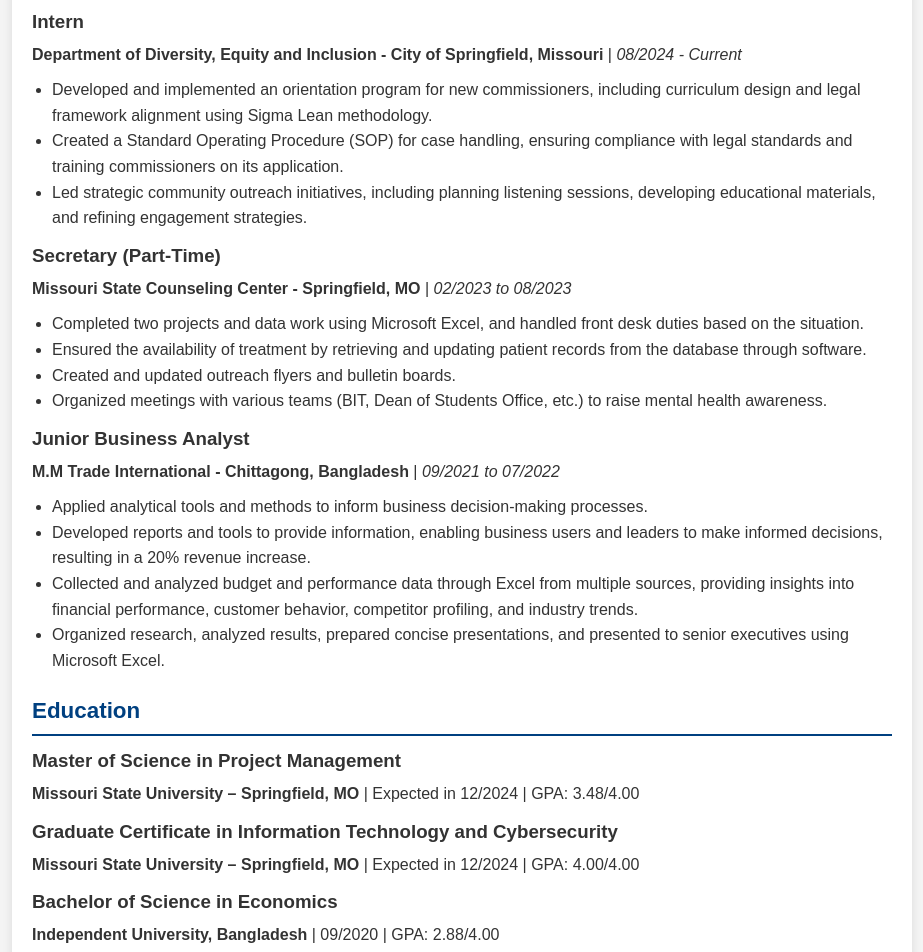
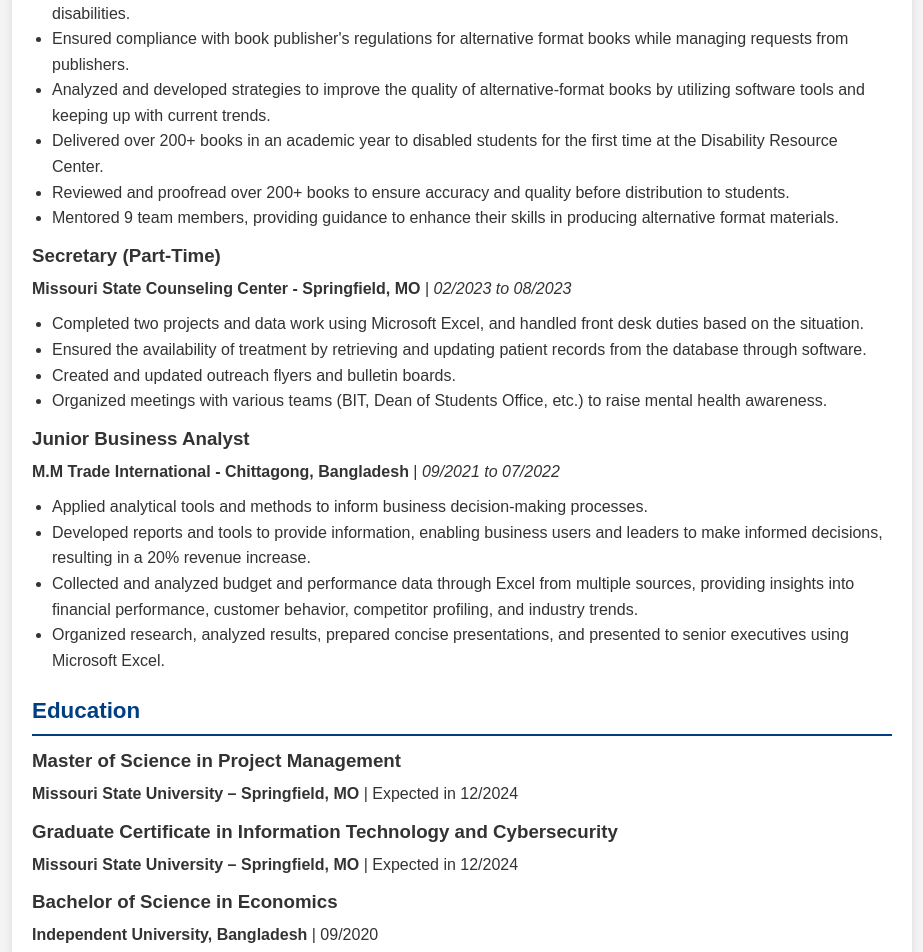
Before and after one commit to zmrashid/zmrashid, a plain HTML site: page index.html in a window 1280 px wide. Shown: the part 860-1812 px from the top of the page, without its empty margins (178-1101 px from the left). Drawn offline with Linux system fonts and the light colour scheme.

Commit message:
Update index.html

```diff
--- a/index.html
+++ b/index.html
@@ -45,6 +45,14 @@
         <section class="experience">
             <h2>Work History</h2>
 
+            <h3>Intern</h3>
+            <p><strong>Department of Diversity, Equity and Inclusion - City of Springfield, Missouri</strong> | <em>08/2024 - Current</em></p>
+            <ul>
+                <li>Developed and implemented an orientation program for new commissioners, including curriculum design and legal framework alignment using Sigma Lean methodology.</li>
+                <li>Created a Standard Operating Procedure (SOP) for case handling, ensuring compliance with legal standards and training commissioners on its application.</li>
+                <li>Led strategic community outreach initiatives, including planning listening sessions, developing educational materials, and refining engagement strategies.</li>
+            </ul>
+
             <h3>Graduate Assistant</h3>
             <p><strong>Legal Affairs & Compliance Department - Disability Resource Center / Access Technology Center, Missouri State University - Springfield, MO</strong> | <em>09/2023 to Current</em></p>
             <ul>
@@ -54,14 +62,6 @@
                 <li>Delivered over 200+ books in an academic year to disabled students for the first time at the Disability Resource Center.</li>
                 <li>Reviewed and proofread over 200+ books to ensure accuracy and quality before distribution to students.</li>
                 <li>Mentored 9 team members, providing guidance to enhance their skills in producing alternative format materials.</li>
-            </ul>
-
-            <h3>Intern</h3>
-            <p><strong>Department of Diversity, Equity and Inclusion - City of Springfield, Missouri</strong> | <em>08/2024 - Current</em></p>
-            <ul>
-                <li>Developed and implemented an orientation program for new commissioners, including curriculum design and legal framework alignment using Sigma Lean methodology.</li>
-                <li>Created a Standard Operating Procedure (SOP) for case handling, ensuring compliance with legal standards and training commissioners on its application.</li>
-                <li>Led strategic community outreach initiatives, including planning listening sessions, developing educational materials, and refining engagement strategies.</li>
             </ul>
 
             <h3>Secretary (Part-Time)</h3>
@@ -86,13 +86,13 @@
         <section class="education">
             <h2>Education</h2>
             <h3>Master of Science in Project Management</h3>
-            <p><strong>Missouri State University – Springfield, MO</strong> | Expected in 12/2024 | GPA: 3.48/4.00</p>
+            <p><strong>Missouri State University – Springfield, MO</strong> | Expected in 12/2024</p>
 
             <h3>Graduate Certificate in Information Technology and Cybersecurity</h3>
-            <p><strong>Missouri State University – Springfield, MO</strong> | Expected in 12/2024 | GPA: 4.00/4.00</p>
+            <p><strong>Missouri State University – Springfield, MO</strong> | Expected in 12/2024</p>
 
             <h3>Bachelor of Science in Economics</h3>
-            <p><strong>Independent University, Bangladesh</strong> | 09/2020 | GPA: 2.88/4.00</p>
+            <p><strong>Independent University, Bangladesh</strong> | 09/2020</p>
         </section>
 
         <section class="projects">
```
